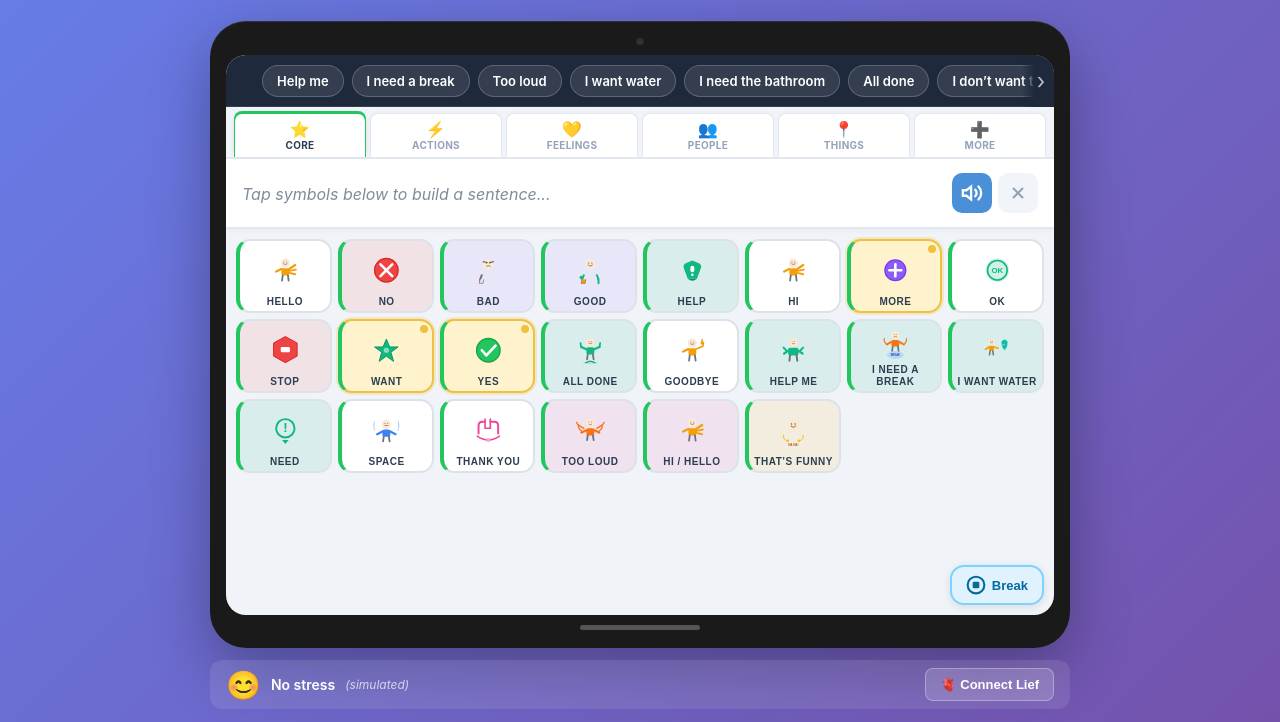
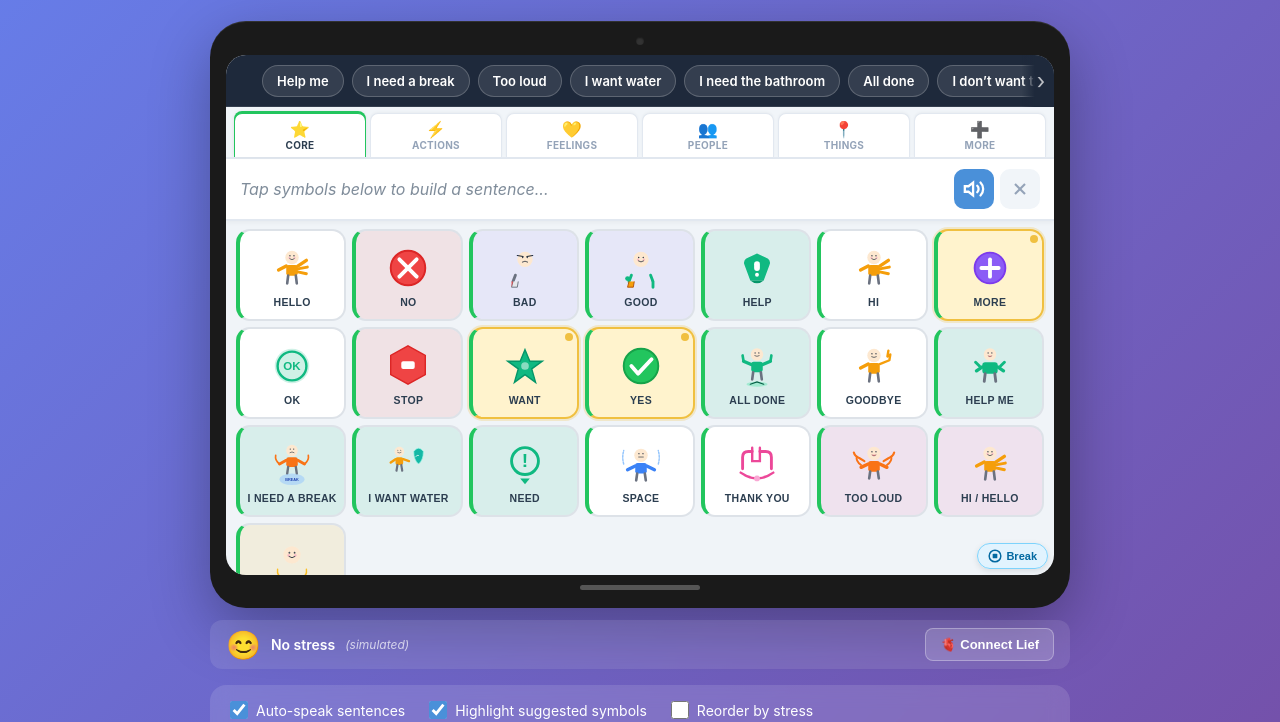
Before and after one commit to rdixit/lief-amiga, a plain HTML site: page index.html in a window 1280 px wide. Shown: the part 78-800 px from the top of the page. Drawn offline with Linux system fonts and the light colour scheme.

Commit message:
Tighten iPad layout: larger grid cards, compact Break FAB, less chrome padding
- Replace percentage-based grid-auto-rows with fixed 92px rows and wider
  minmax(100px) columns so symbol cards are readable without cramping
- Reduce sentence bar and selected-strip padding/min-height to reclaim
  vertical space for the grid
- Shrink Break button into a compact translucent FAB overlay instead of
  reserving 52px of grid bottom padding
- Bump ipad-screen max-height to 80vh for more usable grid area

```diff
--- a/style.css
+++ b/style.css
@@ -81,8 +81,8 @@
   overflow: hidden;
   display: flex;
   flex-direction: column;
-  min-height: 560px;
-  max-height: 78vh;
+  min-height: 520px;
+  max-height: 80vh;
   position: relative;
 }
 
@@ -217,22 +217,23 @@
 /* Sentence Bar */
 .sentence-bar {
   background: var(--sentence-bg);
-  padding: 14px 16px;
+  padding: 10px 14px;
   display: flex;
   align-items: center;
   gap: 10px;
   border-bottom: 2px solid #e2e8f0;
-  min-height: 64px;
+  min-height: 52px;
   box-shadow: 0 2px 4px rgba(0,0,0,0.04);
+  flex-shrink: 0;
 }
 
 .sentence-display {
   flex: 1;
-  font-size: 20px;
+  font-size: 18px;
   font-weight: 500;
   color: var(--text);
-  line-height: 1.4;
-  min-height: 28px;
+  line-height: 1.3;
+  min-height: 24px;
 }
 
 .sentence-display .placeholder {
@@ -291,12 +292,13 @@
 .selected-strip {
   display: flex;
   gap: 6px;
-  padding: 8px 12px;
+  padding: 6px 12px;
   background: #f8fafc;
   border-bottom: 1px solid #e2e8f0;
-  min-height: 44px;
+  min-height: 36px;
   flex-wrap: wrap;
   align-items: center;
+  flex-shrink: 0;
 }
 
 .selected-strip:empty {
@@ -335,45 +337,36 @@
   opacity: 0.6;
 }
 
-/* Symbol Grid — row height derives from leftover screen space so 4 rows
-   fill the viewport evenly; extra rows scroll (ipad-screen is flex + max-height). */
+/* Symbol Grid */
 .symbol-grid {
-  --sg-gap: 6px;
-  --sg-pad-y: 10px;
-  --sg-visible-rows: 4;
   display: grid;
-  grid-template-columns: repeat(auto-fill, minmax(86px, 1fr));
-  gap: var(--sg-gap);
-  /* Extra bottom space so the floating Break chip does not cover the last row */
-  padding: var(--sg-pad-y) 10px calc(var(--sg-pad-y) + 52px);
+  grid-template-columns: repeat(auto-fill, minmax(100px, 1fr));
+  grid-auto-rows: 92px;
+  gap: 6px;
+  padding: 8px 10px;
   overflow-y: auto;
   overflow-x: hidden;
   flex: 1 1 0;
   min-height: 0;
   align-content: start;
-  /* 100% = grid content box block size (already excludes padding) */
-  grid-auto-rows: calc(
-    (100% - (var(--sg-visible-rows) - 1) * var(--sg-gap)) / var(--sg-visible-rows)
-  );
 }
 
 .symbol-card {
   background: var(--symbol-bg);
   border: 2px solid var(--symbol-border);
   border-radius: var(--radius);
-  padding: 6px 4px 4px;
+  padding: 8px 4px 6px;
   cursor: pointer;
   display: flex;
   flex-direction: column;
   align-items: center;
   justify-content: center;
-  gap: 2px;
-  min-height: 0;
-  height: 100%;
+  gap: 4px;
   transition: all 0.2s ease;
   user-select: none;
   -webkit-user-select: none;
   position: relative;
+  overflow: hidden;
 }
 
 .symbol-card:hover {
@@ -405,13 +398,12 @@
 }
 
 .symbol-card .symbol-icon {
-  width: min(48px, 40%);
-  height: min(48px, 52%);
-  flex: 1 1 auto;
+  width: 48px;
+  height: 48px;
+  flex-shrink: 0;
   display: flex;
   align-items: center;
   justify-content: center;
-  min-height: 0;
 }
 .symbol-card .symbol-icon svg {
   width: 100%;
@@ -419,13 +411,13 @@
 }
 
 .symbol-card .symbol-label {
-  font-size: 10px;
+  font-size: 10.5px;
   font-weight: 700;
   text-transform: uppercase;
-  letter-spacing: 0.5px;
+  letter-spacing: 0.3px;
   color: var(--text);
   text-align: center;
-  line-height: 1.15;
+  line-height: 1.2;
   display: -webkit-box;
   -webkit-line-clamp: 2;
   line-clamp: 2;
@@ -794,29 +786,36 @@
   }
 }
 
-/* Break button (persistent, bottom-right of iPad screen) */
+/* Break button — compact FAB pinned to bottom-right corner */
 .btn-break {
   position: absolute;
-  bottom: 10px;
-  right: 10px;
+  bottom: 6px;
+  right: 6px;
   z-index: 10;
   display: flex;
   align-items: center;
-  gap: 6px;
-  background: #e0f2fe;
+  gap: 4px;
+  background: rgba(224, 242, 254, 0.92);
   color: #0369a1;
-  border: 2px solid #7dd3fc;
-  border-radius: 14px;
-  padding: 8px 14px;
-  font-size: 13px;
+  border: 1.5px solid #7dd3fc;
+  border-radius: 20px;
+  padding: 5px 10px;
+  font-size: 11px;
   font-weight: 700;
   cursor: pointer;
   transition: all 0.15s;
-  box-shadow: 0 2px 8px rgba(0,0,0,0.1);
+  box-shadow: 0 2px 6px rgba(0,0,0,0.1);
+  backdrop-filter: blur(4px);
+  -webkit-backdrop-filter: blur(4px);
+}
+
+.btn-break svg {
+  width: 14px;
+  height: 14px;
 }
 
 .btn-break:hover {
-  background: #bae6fd;
+  background: rgba(186, 230, 253, 0.95);
   transform: scale(1.05);
 }
 
@@ -980,11 +979,10 @@
   .ipad-frame { border-radius: 24px; padding: 10px; }
   .ipad-screen { border-radius: 14px; min-height: 480px; }
   .symbol-grid {
-    grid-template-columns: repeat(auto-fill, minmax(72px, 1fr));
-    --sg-gap: 5px;
-    --sg-pad-y: 6px;
-    gap: var(--sg-gap);
-    padding: var(--sg-pad-y) 8px calc(var(--sg-pad-y) + 48px);
+    grid-template-columns: repeat(auto-fill, minmax(80px, 1fr));
+    grid-auto-rows: 82px;
+    gap: 5px;
+    padding: 6px 8px;
   }
   .sentence-display { font-size: 17px; }
   .page-header h1 { font-size: 22px; }
@@ -998,7 +996,7 @@
   .lief-affect-widget .affect-label { font-size: 12px; }
   .lief-affect-widget .affect-source { font-size: 11px; }
   .lief-connect-btn { font-size: 12px; padding: 6px 10px; }
-  .btn-break { padding: 6px 10px; font-size: 11px; }
+  .btn-break { padding: 4px 8px; font-size: 10px; }
   .break-modal-icon { font-size: 48px; }
   .break-modal-title { font-size: 24px; }
   .break-modal-subtitle { font-size: 15px; }
```
